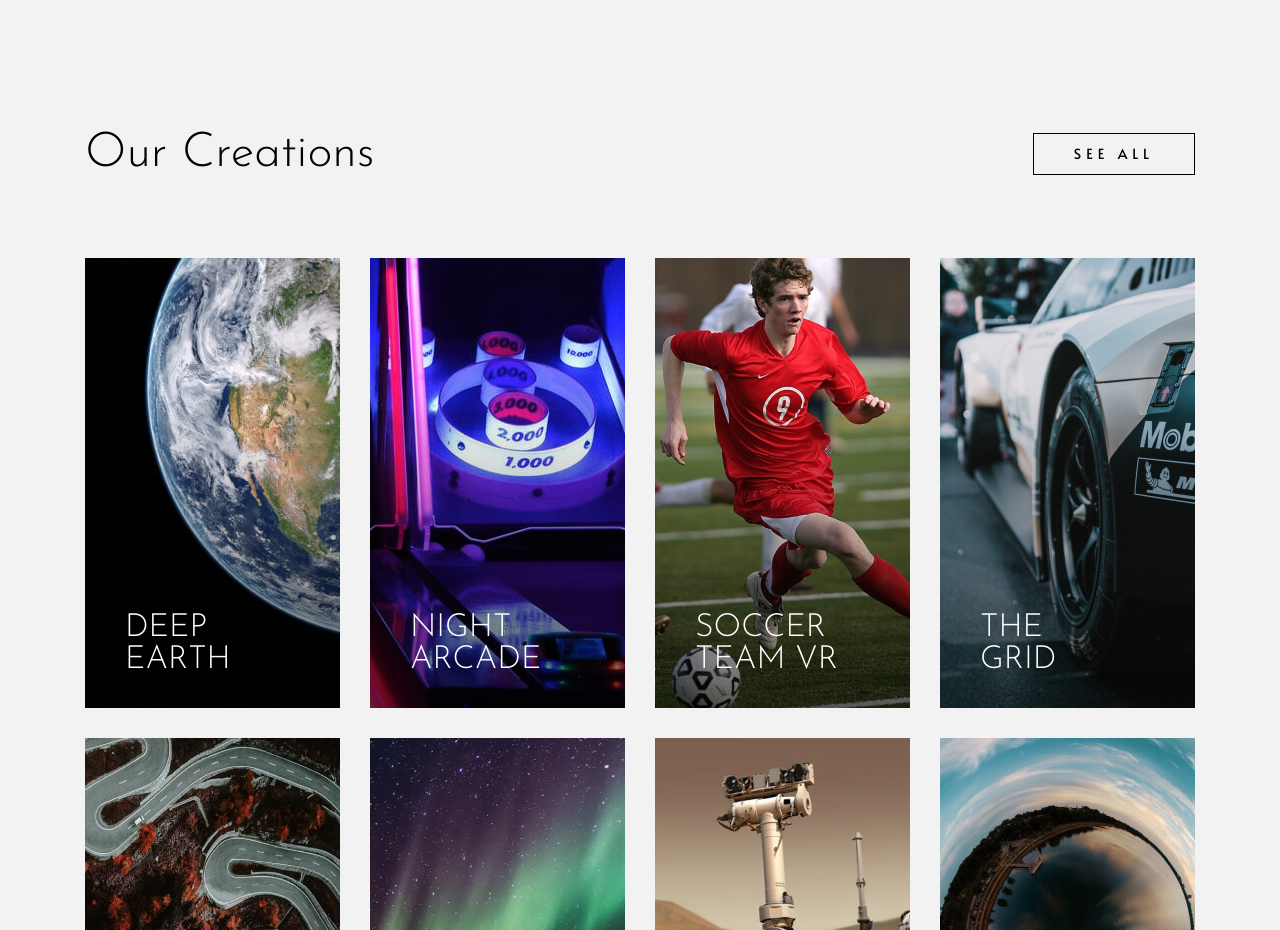
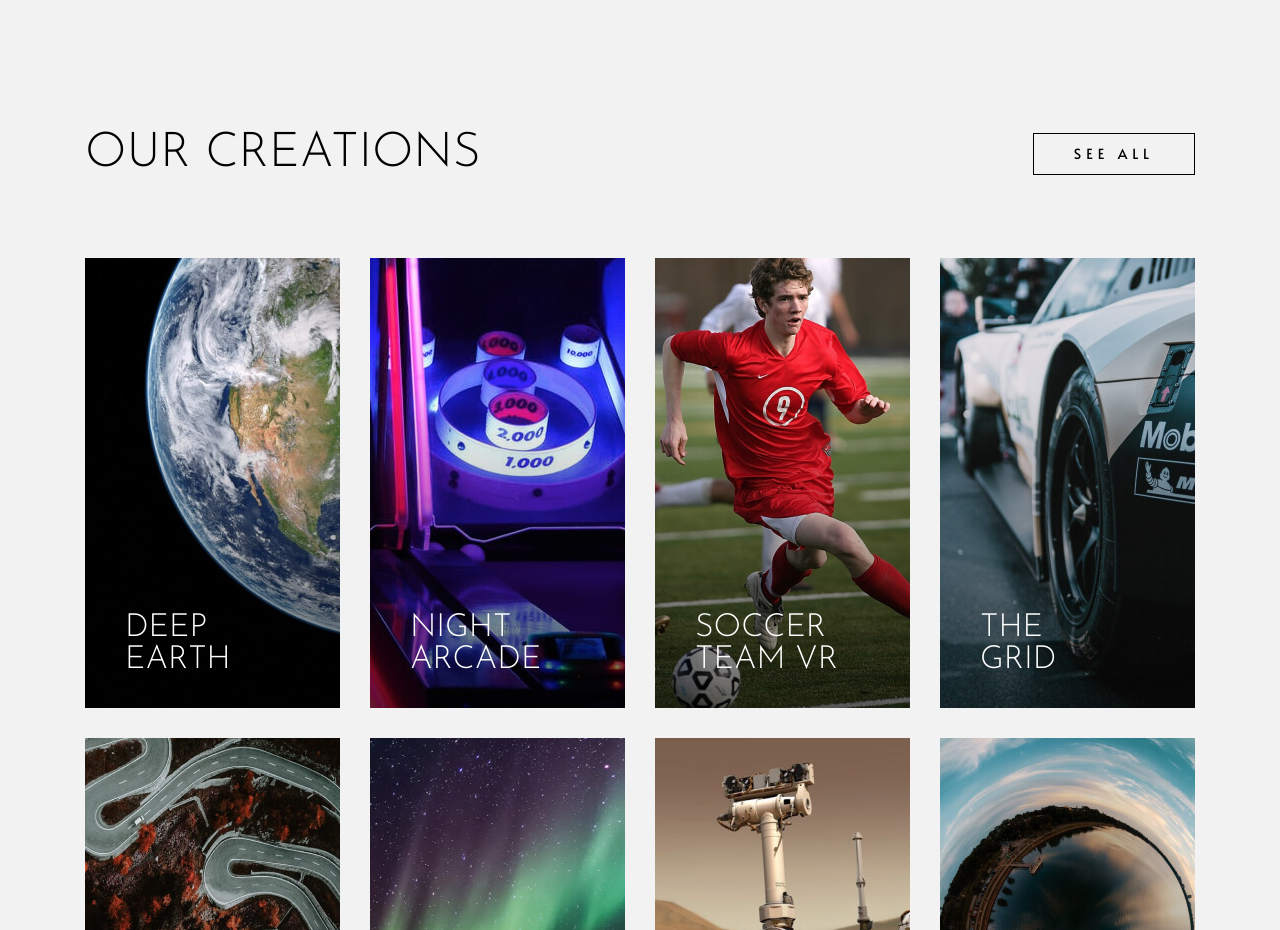
Before and after one commit to Sardorbek-Raximberdiyev/Lesson, a plain HTML site: page index.html in a window 1280 px wide. Shown: the part 1380-2310 px from the top of the page. Drawn offline with Linux system fonts and the light colour scheme.

Commit message:
add title  text transform: upperkey

```diff
--- a/css/maon.css
+++ b/css/maon.css
@@ -8,7 +8,7 @@
 }
 
 *:focus{
-  outline: 3px dotted #0A775F;
+  outline: 3px dotted ;
   outline-offset: 2px;
 }
 
@@ -166,6 +166,7 @@ body{
   font-weight: 300;
   color: #000;
   margin-right: 10px;
+  text-transform: uppercase;
 }
 
 .site-feature-box-link {
```
